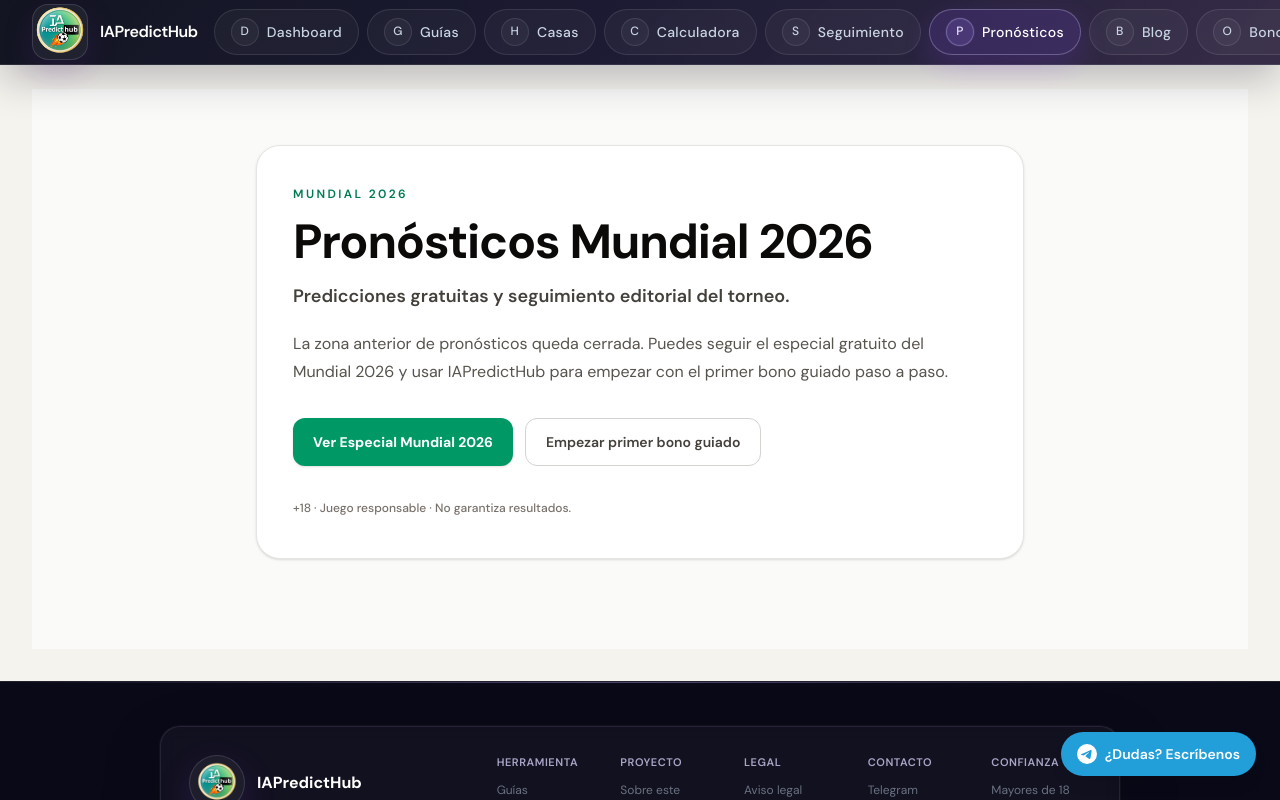
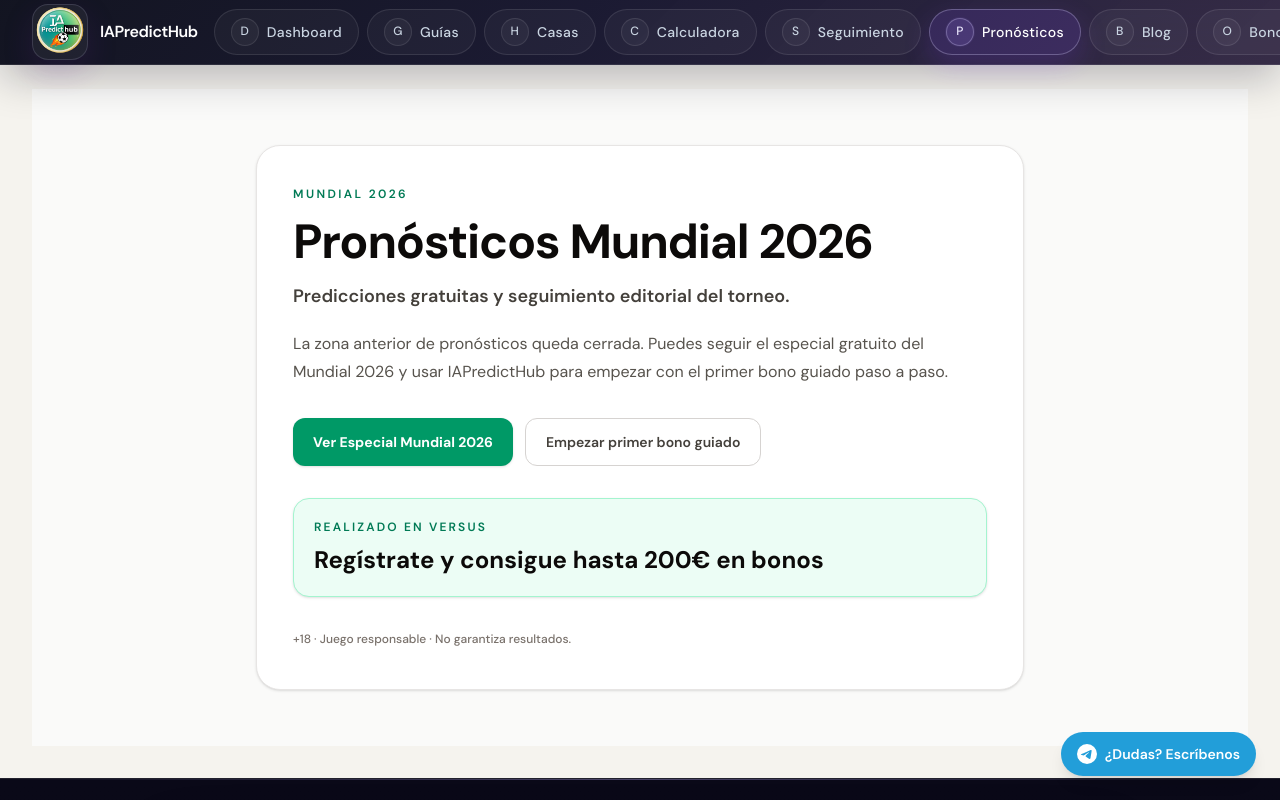
Before and after one commit to eloylt13/matched-betting-app, a Next.js app: page /pronosticos in a window 1280 px wide. Shown: the top 800 px of the page. Built offline with nearby package versions, Linux system fonts and the light colour scheme; no server answers; a web font is replaced by a local one.

Commit message:
feat: restore daily pronosticos panel

```diff
--- a/app/pronosticos/page.tsx
+++ b/app/pronosticos/page.tsx
@@ -40,6 +40,20 @@
           </Link>
         </div>
 
+        <a
+          href="https://www.versus.es/landings/mundial-futbol-2026?utm_source=netrfer&utm_medium=affiliation&utm_campaign=lpLOLO&creferer=btag:656191_a9dc5ab372a24c3091be9dcaffff7a77;affiliate:656191"
+          target="_blank"
+          rel="nofollow sponsored noopener noreferrer"
+          className="mt-8 flex w-full flex-col gap-2 rounded-2xl border border-emerald-200 bg-emerald-50 px-5 py-5 text-left shadow-sm transition hover:border-emerald-300 hover:bg-emerald-100 focus:outline-none focus:ring-2 focus:ring-emerald-500 focus:ring-offset-2"
+        >
+          <span className="text-xs font-semibold uppercase tracking-[0.18em] text-emerald-700">
+            Realizado en Versus
+          </span>
+          <span className="text-xl font-bold leading-snug text-stone-950 sm:text-2xl">
+            Regístrate y consigue hasta 200€ en bonos
+          </span>
+        </a>
+
         <p className="mt-8 text-xs font-medium leading-5 text-stone-500">
           +18 · Juego responsable · No garantiza resultados.
         </p>
```
